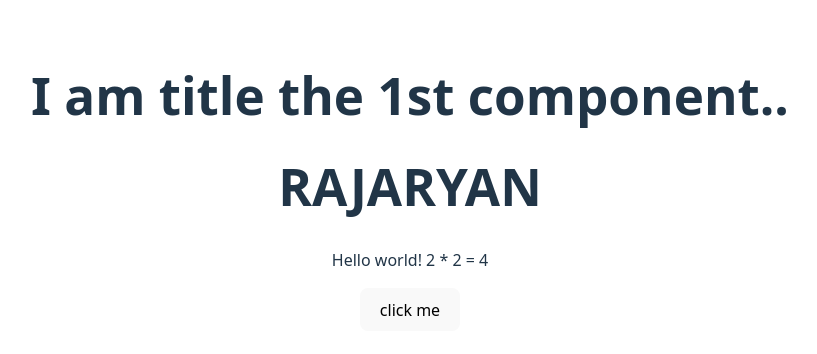
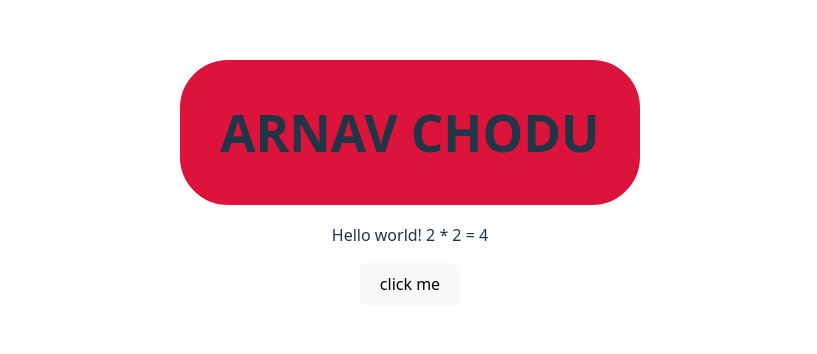
Before and after one commit to Rajaryan99/React_learning-Projects, a React (Vite) app in the folder Basic-react-app/: page / in a window 1280 px wide. Shown: the part 218-572 px from the top of the page, without its empty margins (230-1047 px from the left). Built offline with nearby package versions, Linux system fonts and the light colour scheme.

Commit message:
added soem styling in react app

```diff
--- a/Basic-react-app/src/App.jsx
+++ b/Basic-react-app/src/App.jsx
@@ -1,16 +1,17 @@
 
 import './App.css'
 import Title from './Title.jsx';
+import Name from './name.jsx';
 
 
 function App() {
-  let name = 'rajaryan'
 
   return (
     <>
       <Title />
-      <h1>{name.toUpperCase()}</h1>
+       <Name />
       <p>Hello world! 2 * 2 =  {2 * 2}</p>
+
       <button>click me</button>
 
     </>
--- a/Basic-react-app/src/Title.jsx
+++ b/Basic-react-app/src/Title.jsx
@@ -1,5 +1,5 @@
 function Title() {
-  return <h1>I am title the 1st component..</h1>
+  // return <h1>I am title the 1st component..</h1>
 }
 
 export default Title;
--- /dev/null
+++ b/Basic-react-app/src/name.css
@@ -0,0 +1,6 @@
+.Name {
+    border: 2px solid white;
+    border-radius: 50px;
+    background-color: crimson;
+    padding: 10px 40px;
+}
--- /dev/null
+++ b/Basic-react-app/src/name.jsx
@@ -0,0 +1,13 @@
+import './name.css';
+
+
+function Name() {
+    let name = ' Arnav Chodu '
+    return (
+        <div className="Name">
+            <h1>{name.toUpperCase()}</h1>
+        </div>
+    )
+}
+
+export default Name;
```
